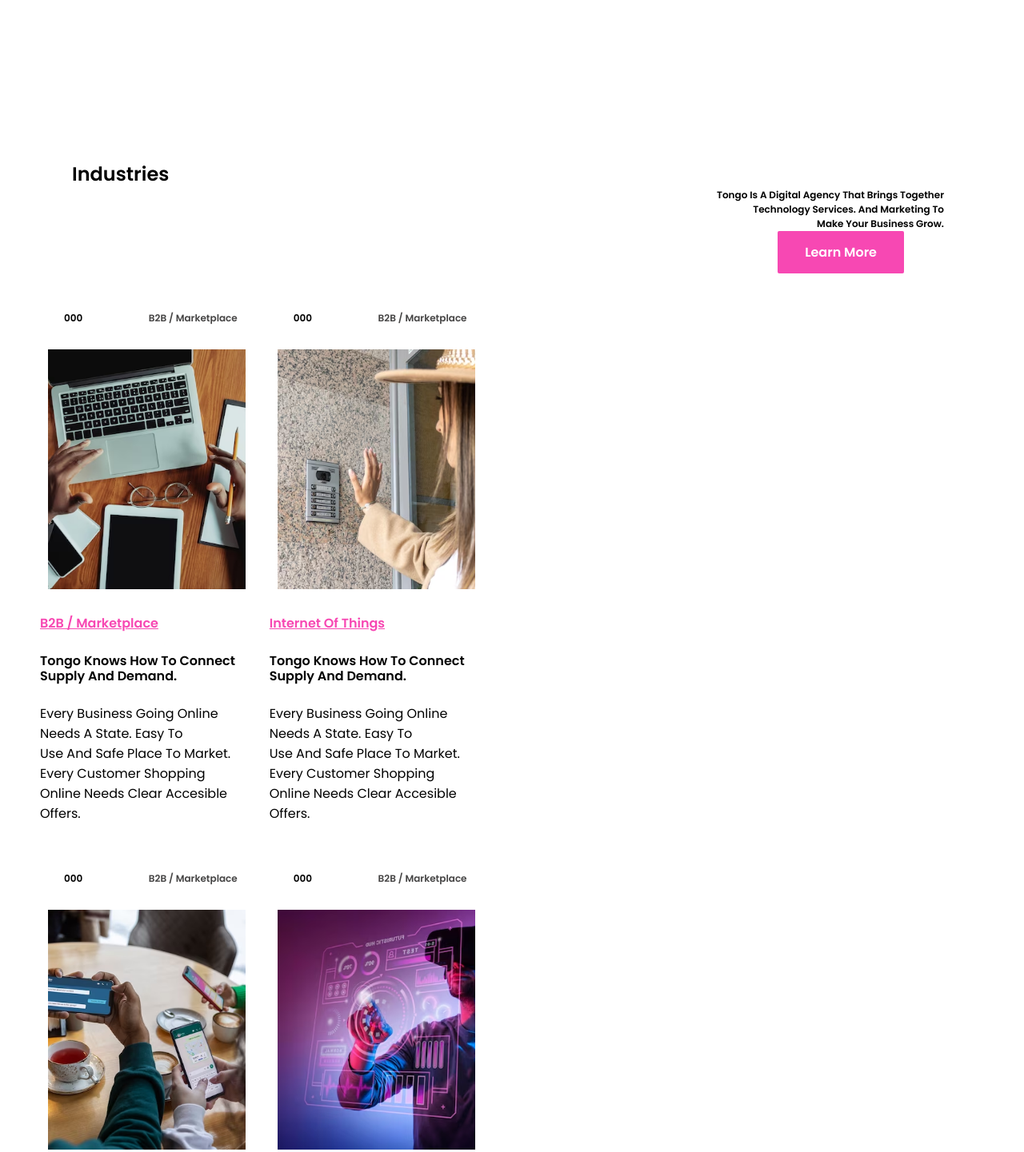
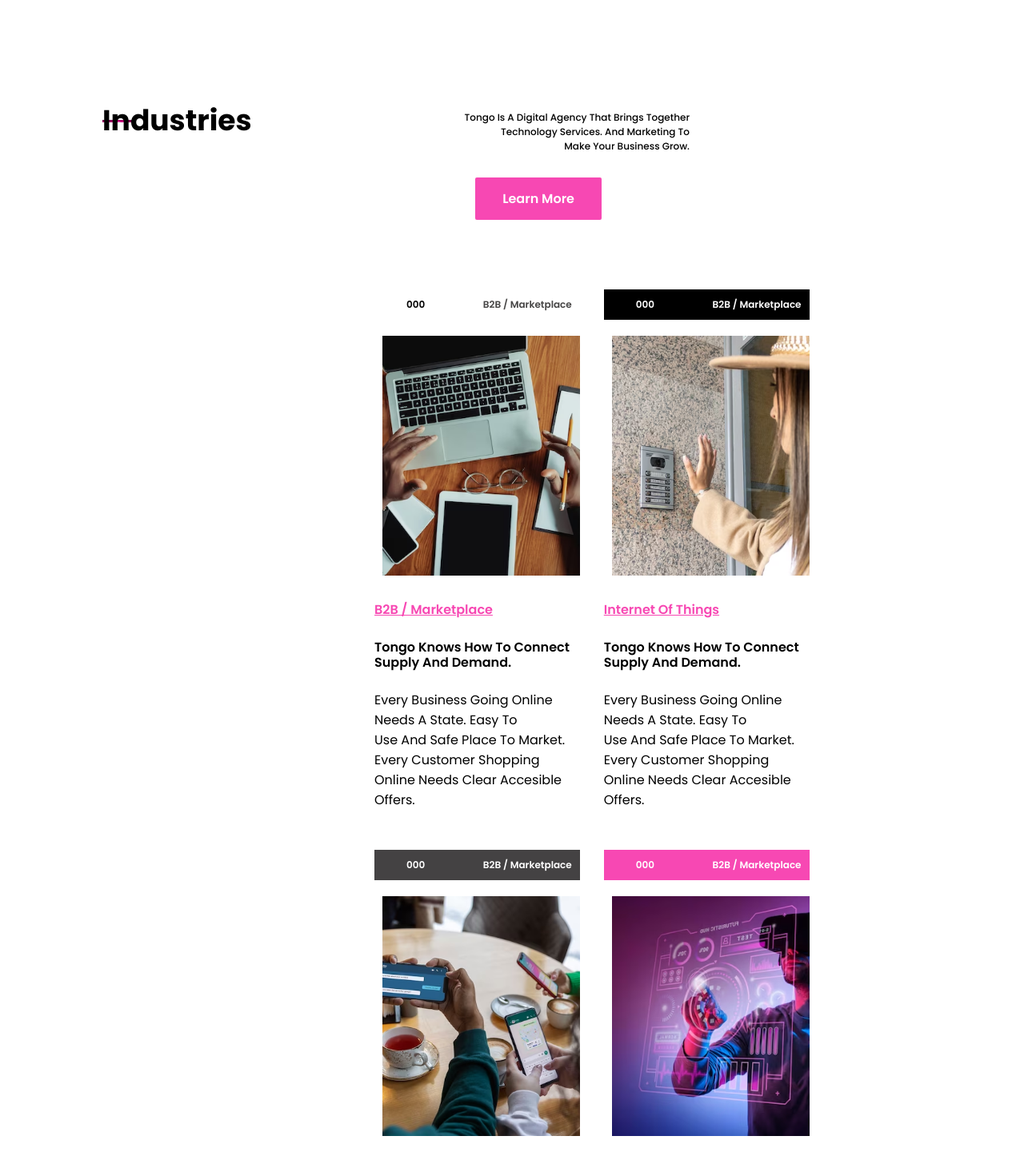
Before and after one commit to Fardosohashim/web-design, a plain HTML site: page index.html in a window 1280 px wide. Shown: the part 760-2201 px from the top of the page at 80% size. Drawn offline with Linux system fonts and the light colour scheme.

Commit message:
updated some css and html

```diff
--- a/index.html
+++ b/index.html
@@ -62,25 +62,34 @@
     </div>
 </section>
 
-        <div>
+     <div class=" big-container">
             <section class=" Industries">
+                <div class="lines">
+                    <img src="images/line.avif" width="40px" height="3px">
+                </div>
+                <div class="industryH1">
                     <h1 class="heading">Industries</h1>
+                </div>
+
+                <div class="industryP">
                     <p>Tongo is a digital agency that brings together <br>
                         technology services. and marketing to<br>
                         make your business grow.
                     </p>
 
                     <button type="button">Learn More</button>
-
+               </div>
             </section>
 
              <section class="B2b">
                  <div class="Marketplace">
                      <div class="tong">
+                          <div class="marketp">
                              <p> 000 <a href="#" class="anch">B2B / Marketplace</a></p>
+                          </div>
+                           <div class="marketimg1">
                               <img src="images/industries1.avif">
-
-
+                           </div>
                             <div class="b2b">
                                 <a href="#">B2B / Marketplace</a>
                                 <p class="offer"><h5>Tongo Knows how to connect supply and demand.</h5><br>
@@ -90,9 +99,13 @@
                             </div>
                       </div>
                         <div class="tong">
+                              <div class="marketp2">
                                   <p> 000<a href="#" class="anch">B2B / Marketplace</a></p>
+                             </div>
+
+                              <div class="marketimg2">
                                  <img src="images/industries2.avif">
-
+                             </div>
 
                                 <div class="b2b">
                                     <a href="#">Internet of things</a>
@@ -104,9 +117,12 @@
                         </div>
 
                         <div class="tong">
+                             <div class="marketp3">
                                  <p> 000<a href="#" class="anch">B2B / Marketplace</a></p>
+                             </div>
+                               <div class="marketimg3">
                                   <img src="images/indusries3.avif">
-
+                               </div>
 
                                     <div class="b2b">
                                         <a href="#">Fintech & Banking</a>
@@ -117,9 +133,12 @@
                                     </div>
                         </div>
                             <div class="tong">
+                                  <div class="marketp4">
                                      <p> 000<a href="#" class="anch">B2B / Marketplace</a></p>
+                                  </div>
+                                   <div class="marketimg4">
                                      <img src="images/robotics.avif">
-
+                                  </div>
 
                                         <div class="b2b">
                                             <a href="#">Robotics</a>
@@ -130,9 +149,12 @@
                                         </div>
                             </div>
                      <div class="tong">
+                          <div class="marketp5">
                               <p> 000<a href="#" class="anch">B2B / Marketplace</a></p>
+                          </div>
+                            <div class="marketimg5">
                                <img src="images/indusries4.avif">
-
+                            </div>
 
                                 <div class="b2b">
                                     <a href="#">Travel & Mobility</a>
@@ -143,9 +165,12 @@
                                 </div>
                         </div>
                        <div class="tong">
+                           <div class="marketp6">
                               <p> 000<a href="#" class="anch">B2B / Marketplace</a></p>
+                            </div>
+                             <div class="marketimg6">
                                  <img src="images/industries6.avif">
-
+                             </div>
                             <div class="b2b">
                                 <a href="#">Telecommunications</a>
                                 <p class="offer"><h5>Tongo Knows how to connect supply and demand.</h5><br>
@@ -161,7 +186,7 @@
 
 
 
-       <div>
+       <!-- <div>
             <section class="process">
             <div class="contain">
                 <div class="box">
@@ -230,7 +255,7 @@
 
          </div>
            </section>
-       </div>
+       </div> -->
 
 </body>
 </html>
--- a/style.css
+++ b/style.css
@@ -7,11 +7,10 @@
     font-family: "Poppins", sans-serif;
     outline: none; border: none;
     text-transform: capitalize;
-    transition: all.2s linear;
 }
 body {
-    background-color:#fff;
-    padding-left: 40px;
+   /* background: #464545; */
+    /* padding-left: 40px; */
     padding-top: 10px;
 }
 header{
@@ -27,8 +26,7 @@ header{
     padding-right: 4rem;
     padding-top: 1rem;
     padding-bottom: 1rem;
-     /* background: #fff;
-    box-shadow:0 .5rem 1.5rem rgba(0,0,0,.1) ; */
+    background-color: #fff;
     text-decoration: none;
 
 }
@@ -101,7 +99,7 @@ header .navbar a{
     cursor: pointer;
  }
  .home {
-
+    background-color: #fff;
   display: flex;
   align-items: center;
   justify-content: center;
@@ -115,6 +113,7 @@ header .navbar a{
 
  }
  .home .content {
+    /* background: #fff; */
     text-align: center;
     width: 100%;
     height: 100%;
@@ -130,6 +129,7 @@ header .navbar a{
 
 }
 .design{
+    /* background: #fff; */
     width: 650px;
     text-align: left;
 }
@@ -154,9 +154,9 @@ header .navbar a{
     padding-left: 210px;
 }
 .col{
+    background: #fff;
     display: inline;
     text-align: left;
-
     width: 100%;
 }
 
@@ -179,58 +179,65 @@ header .navbar a{
     padding-right: 50px; */
 
 }
-/* .lne{
-    width: 3px;
-    height: 2px;
-    background-color: #f748b3;
-    margin-top: 60px;
-}   */
-/* .small line{
-    width: 30px;
-    height: 10px;
-    background-color: #464545;
-} */
-
-.Industries .heading{
+/* INDUSTRIES  HEADER SECTION */
+.big-container{
+    padding-left: 10%;
+    padding-right: 10%;
+}
+.Industries .industryH1{
 font-size: 1.5rem;
 font-weight: 600;
-text-align: left;
-margin-top: 50px;
-margin-bottom: 50px;
-padding-left: 50px;
-padding-right: 10px;
+width: 40%;
+
+margin-top: -30px;
+justify-content: space-between;
 }
-.Industries p{
+.lines{
+
+    display: flex;
+
+   /* margin-top: 100px; */
+   /* transform:  translate(50%, 50%);  */
+}
+.industry{
+    align-items: left;
+    background: #b8b4b4;
+}
+.industryP p{
     text-align: right;
     font-size: 12px;
-    font-weight: 600;
+    font-weight: 500;
     padding-left: 20px;
-    margin-top: -50px;
-    padding-right: 100px;
+    margin-top: -40px;
+    padding-right: 290px;
+    margin-bottom: 30px;
 }
-.Industries button{
+.Industries .industryP button{
     padding: 14px 34px;
     float: right;
-    background:#f748b3 ;
+    background:#f748b3;
     color: #fff; ;
     font-size: 16px;
     font-weight: 600;
     border-radius: 2px;
     transition: all 0.6s ease-in-out;
     cursor: pointer;
-    margin-right: 150px;
+    margin-right: 400px;
+
 }
+/* INDUSTRIES SECTION */
 .B2b .Marketplace{
-    position: absolute;
-   padding-left: 10px;
+   position: absolute;
+   padding-left: 340px;
    padding-top: 90px;
    display: grid;
    grid-template-columns: repeat(auto-fill, minmax(250px,1fr));
-    gap: 30px;
+   gap: 30px;
+   margin-top: 50px;
+
 }
 .B2b .tong img {
   background: #fff;
-
   padding-left: 10px;
 
 }
@@ -241,6 +248,50 @@ padding-right: 10px;
     padding-left: 30px;
     font-weight: 600;
     padding-top: 10px;
+}
+.B2b .Marketplace .tong .marketp{
+background: #fff;
+padding-left: 10px;
+}
+.B2b .Marketplace .tong .marketp2{
+    background: #000000;
+    padding-left: 10px;
+    color: #fff;
+}
+.B2b .Marketplace .tong .marketp2 .anch{
+    color: #fff;
+}
+.B2b .Marketplace .tong .marketp3{
+    background: #444243;
+    padding-left: 10px;
+    color: #fff;
+}
+.B2b .Marketplace .tong .marketp3 .anch{
+    color: #fff;
+}
+.B2b .Marketplace .tong .marketp4{
+    background: #f748b3;
+    padding-left: 10px;
+    color: #fff;
+}
+.B2b .Marketplace .tong .marketp4 .anch{
+    color: #fff;
+}
+.B2b .Marketplace .tong .marketp5{
+    background: #000;
+    padding-left: 10px;
+    color: #fff;
+}
+.B2b .Marketplace .tong .marketp5 .anch{
+    color: #fff;
+}
+.B2b .Marketplace .tong .marketp6{
+    background: #ffffff;
+    padding-left: 10px;
+    color: #000;
+}
+.B2b .Marketplace .tong .marketp6 .anch{
+    color: #000;
 }
 .B2b .Marketplace .tong .anch{
     font-size: 12px;
@@ -261,11 +312,15 @@ padding-right: 10px;
     object-fit: cover;
 
 }
+.B2b .Marketplace .marketimg1{
+    background: #f748b3;
+}
 .B2b .b2b a {
 font-size: 16px;
 color: #f748b3;
 font-weight: 600;
 }
+
 .B2b .b2b  h5 {
 font-size: 16px;
 font-weight: 600;
@@ -284,7 +339,7 @@ margin-top: 5px;
 .process .contain{
     position: relative;
      background: #fff;
-    top: 2000px;
+    top: 2500px;
     width: 100%;
     height: 100vh;
 
```
Lines whose indentation alone changed are shown as unchanged.
